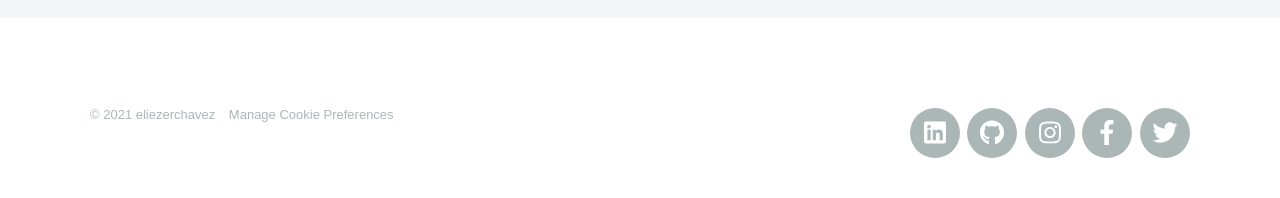
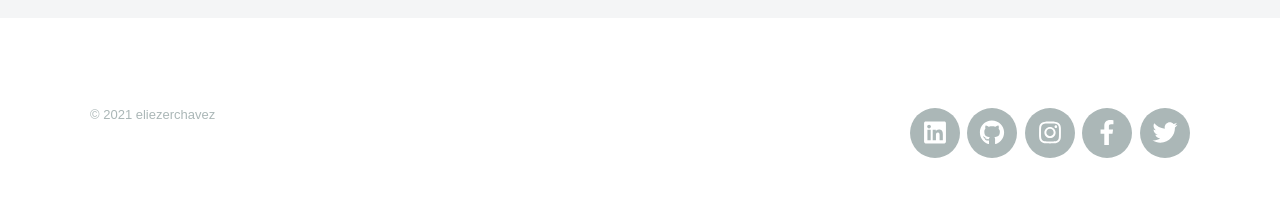
Before and after one commit to eliezerchavez/eliezerchavez.github.io, a Jekyll site: the page built from _pages/thanks.md, in a window 1280 px wide. Shown: the part 857-1055 px from the top of the page. Built offline with Jekyll 4.4.1, drawn with Linux system fonts in a browser that asks for light colours; nearby versions of some CDN libraries; some web fonts are replaced; comment, search, counter and statistics services are not loaded.

```diff
--- a/_includes/footer.html
+++ b/_includes/footer.html
@@ -6,7 +6,6 @@
 
 		<div class="footer__copyright">
 			<span>© {{ 'now' | date: "%Y" }} {{ site.data.settings.basic_settings.site_title }}</span>
-			<a href="#" onclick="displayPreferenceModal()">Manage Cookie Preferences</a>
 		</div>
 
 		{% include socials.html %}
```
